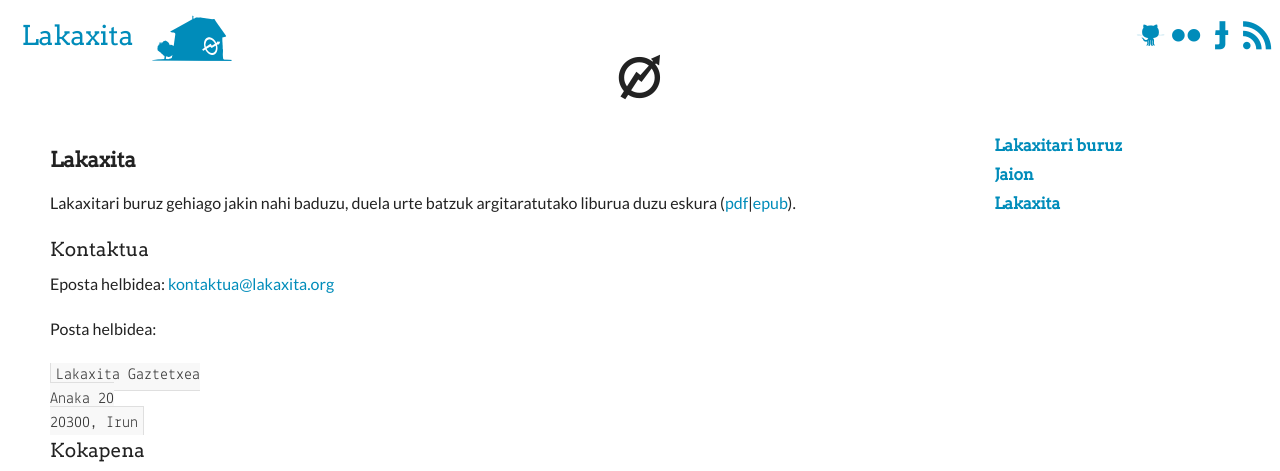
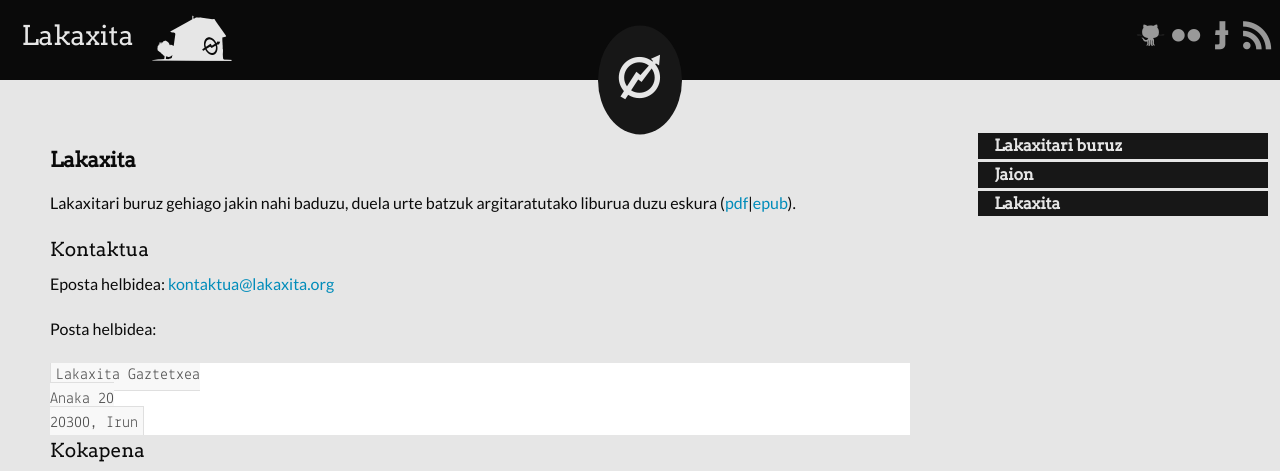
Before and after one commit to lakaxita/lakaxita.github.io, a Jekyll site: the page built from about/index.markdown, in a window 1280 px wide and 1076 px high. Shown: the top 471 px of the window. Built offline with Jekyll 4.4.1, drawn with Linux system fonts in a browser that asks for light colours; Markdown is read by kramdown in place of the engine named in the settings.

Commit message:
Defined the colors with hex values instead of with compass adjust color function

```diff
--- a/_sass/main.sass
+++ b/_sass/main.sass
@@ -1,8 +1,8 @@
-$black: scale-lightness(#000, 4%)
-$dark: scale-lightness(#000, 9%)
-$grey: scale-lightness(#000, 30%)
-$light: scale-lightness(#fff, -40%)
-$white: scale-lightness(#fff, -10%)
+$black: #0a0a0a
+$dark: #171717
+$grey: #4d4d4d
+$light: #999999
+$white: #e6e6e6
 
 $serif: Arvo
 $sans: Lato
```
